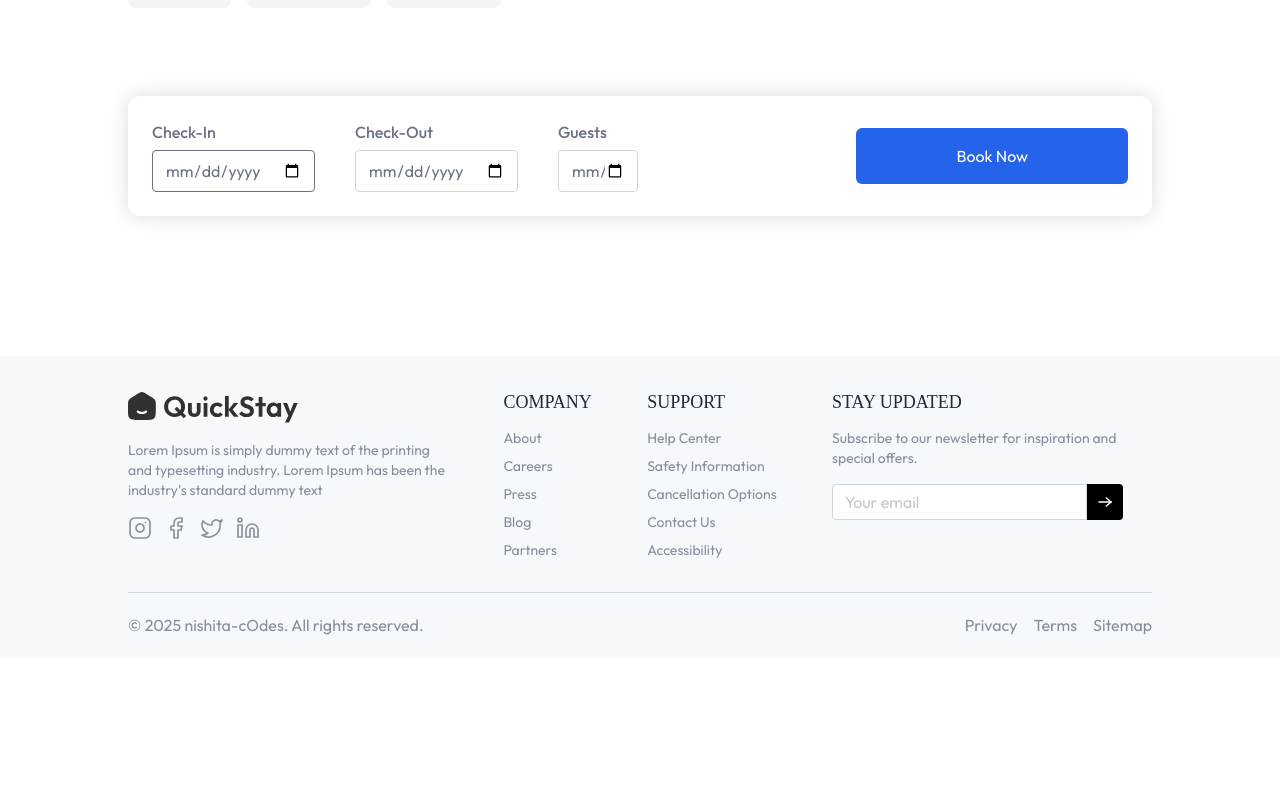
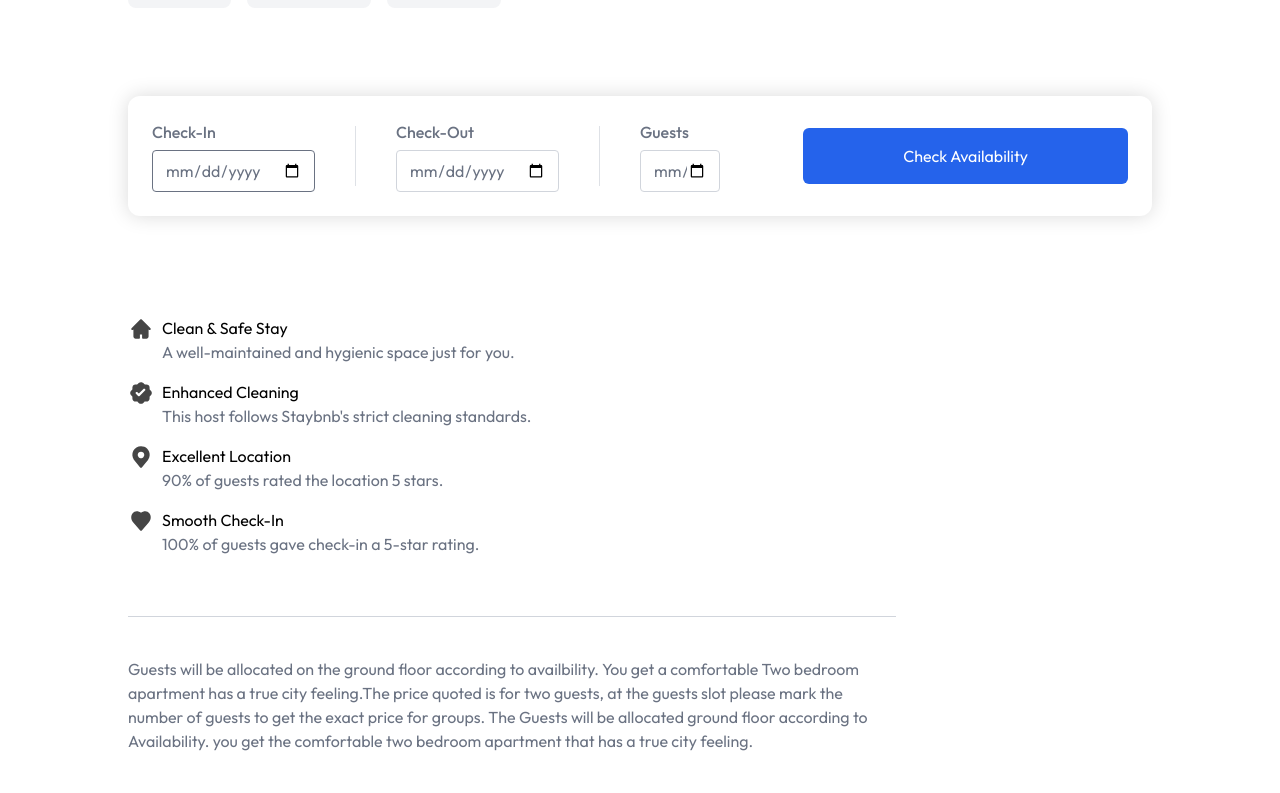
Before and after one commit to nishita-codes/REACT-Hotel-Booking, a React (Vite) app: page /rooms/67f763d8197ac559e4089b7a in a window 1280 px wide. Shown: the part 727-1520 px from the top of the page. Before the commit the page ends 1384 px from the top, so only its background shows below. Built offline with nearby package versions, Linux system fonts and the light colour scheme; no server answers; a web font is replaced by a local one.

Commit message:
added files

```diff
--- a/src/pages/RoomDetails.jsx
+++ b/src/pages/RoomDetails.jsx
@@ -1,6 +1,6 @@
 import React, { useEffect, useState } from 'react'
 import { useParams } from 'react-router-dom'
-import { assets, facilityIcons, roomsDummyData } from '../assets/assets';
+import { assets, facilityIcons, roomCommonData, roomsDummyData } from '../assets/assets';
 import StarRating from '../Components/StarRating';
 
 const RoomDetails = () => {
@@ -83,12 +83,12 @@
                     <label htmlFor="checkInDate" className='font-medium'>Check-In</label>
                     <input type="date" name="" id="checkInDate" placeholder='Check-In' className='w-full rounded border border-gray-500 px-3 py-2 mt-1.5 outline-none' required/>
                  </div>
-
+                <div className='w-px h-15 bg-gray-300/70 max-md:hidden'></div>
                  <div className='flex flex-col'>
                     <label htmlFor="checkOutDate" className='font-medium'>Check-Out</label>
                     <input type="date" name="" id="checkOutDate" placeholder='Check-Out' className='w-full rounded border border-gray-300 px-3 py-2 mt-1.5 outline-none' required/>
                  </div>
-
+                <div className='w-px h-15 bg-gray-300/70 max-md:hidden'></div>
                  <div className='flex flex-col'>
                     <label htmlFor="guests" className='font-medium'>Guests</label>
                     <input type="date" name="" id="guests" placeholder='0' className='max-w-20 rounded border border-gray-300 px-3 py-2 mt-1.5 outline-none' required/>
@@ -96,11 +96,37 @@
 
               </div>
               <button type='submit' className='bg-primary hover:bg-primary-dull active:scale-95 transition-all text-white rounded-md max-md:w-full max:md:mt-6 md:px-25 py-3 md:py-4 text-base cursor-pointer'>
-                Book Now
+               Check Availability
               </button>
             </form>
 
+         {/* common specifications */}
+           <div className='mt-25 space-y-4'>
+             {roomCommonData.map((spec,index)=>(
+                <div key={index} className='flex items-start gap-2'>
+                  <img src={spec.icon} alt={`${spec.title}-icon`} className='w-6.5'/>
+                  <div>
+                    <p className='text-base'>{spec.title}</p>
+                    <p className='text-gray-500'>{spec.description}</p>
+                  </div>
+                </div>
+             ))}
+           </div>
+           <div className='max-w-3xl border-y border-gray-300 my-15 py-10 text-gray-500'>
+              <p>
+                Guests will be allocated on the ground floor according to availbility.
+                You get a comfortable Two bedroom apartment has a true city feeling.The price quoted
+                is for two guests, at the guests slot please mark the number of guests to get the exact price for groups. The
+                Guests will be allocated ground floor according to Availability. you get the comfortable two bedroom apartment that has a true city feeling.
+              </p>
+           </div>
 
+           {/* hosted by */}
+           <div className='flex felx-col items-start gap-4'>
+            <div>
+                <img src={room.hotel.owner.image} alt="Host"  className='h-14 w-14 md:h-18 md:w-18 rounded-full'/>
+            </div>
+           </div>
         </div>
 
     )
```
